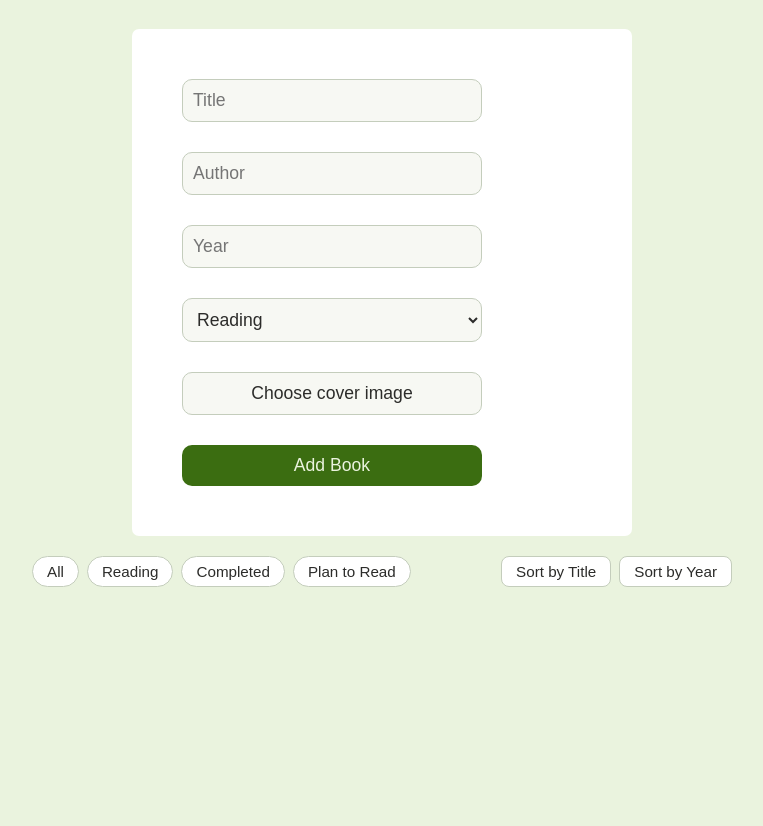
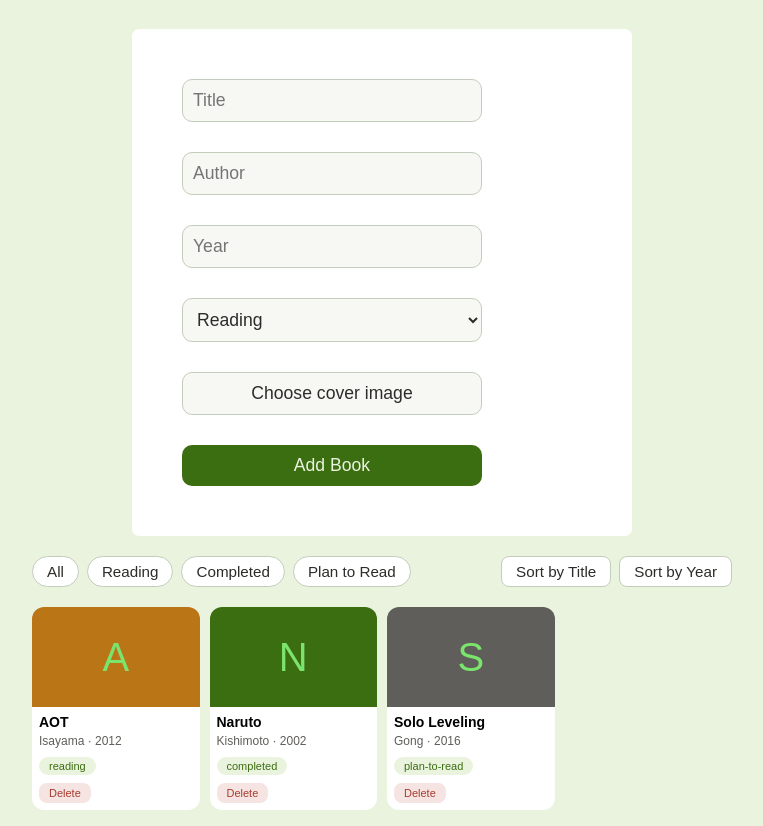
Before and after one commit to Dhruv0x01/javascript-fundamentals, a plain HTML site: page projects/library-book-tracker/index.html in a window 1280 px wide. Shown: the part 116-942 px from the top of the page, without its empty margins (258-1021 px from the left). Before the commit the page ends 800 px from the top, so only its background shows below. Drawn offline with Linux system fonts and the light colour scheme.

Commit message:
feat: add core JS logic for manga tracker
- Add Book class with auto-incrementing id
- Implement addBook/removeBook (filter-based removal)
- Build renderBooks() to dynamically generate book cards
- Wire form submission to create books and reset inputs
- Add per-card delete buttons using closures
- Wire filter buttons (all/reading/completed/plan-to-read)
  with active state toggling

```diff
--- a/projects/library-book-tracker/script.js
+++ b/projects/library-book-tracker/script.js
@@ -1,26 +1,140 @@
+const bookListEl = document.getElementById("bookList");
+
 class Book{
     constructor(title, author, year, status, coverImage){
+        this.id = nextId;
         this.title = title;
         this.author = author;
         this.year = year;
         this.status = status;
         this.coverImage = coverImage;
+        nextId++;
     }
 }
 
 let books = [];
+let nextId = 1;
+let currentFilter = 'all';
+
+const statusColors = {
+    'reading': '#BA7517',
+    'completed': '#3B6D11',
+    'plan-to-read': '#5F5E5A'
+}
+
 
 function addBook(title, author, year, status, coverImage){
     const obj = new Book(title, author, year, status, coverImage);
     books.push(obj);
 }
 
-addBook("AOT", "Isayama", 2012, "completed");
-addBook("Naruto", "idk", 2000, "plan-to-read");
-addBook("Bleach", "idek", 2003, "reading");
-
-function removeBook(){
-
+function removeBook(id){
+    books = books.filter((book) => book.id !== id); // Return only those whose id is not the same as id sent for removal
 }
 
+
+/* The card building stuff from html that we recreated in js in renderBooks()
+<li class="book-card">
+  <div class="book-cover" style="background-color: ...">OP</div>
+  <div class="book-info">
+    <p class="book-title">One Piece</p>
+    <p class="book-meta">Oda · 1997</p>
+    <span class="status-badge">Completed</span>
+  </div>
+</li>
+*/
+function renderBooks(){
+    bookListEl.innerHTML = ''; // So old stuff is not repeated
+
+    const booksToShow = currentFilter === 'all'? books: books.filter((book) => book.status === currentFilter);
+
+    booksToShow.forEach((book) => {
+        const li = document.createElement('li');
+        li.className = 'book-card';
+
+        const cover = document.createElement('div');
+        cover.className = 'book-cover';
+        cover.textContent = book.title[0];
+        cover.style.backgroundColor = statusColors[book.status];
+
+        const info = document.createElement('div');
+        info.className = 'book-info';
+
+        const title = document.createElement('p');
+        title.className = 'book-title';
+        title.textContent = book.title;
+
+        const meta = document.createElement('p');
+        meta.className = 'book-meta';
+        meta.textContent = `${book.author} · ${book.year}`;
+
+        const status = document.createElement('span');
+        status.className = 'status-badge';
+        status.textContent = book.status;
+
+        const deleteBtn = document.createElement('button');
+        deleteBtn.className = 'delete-btn';
+        deleteBtn.textContent = 'Delete';
+        deleteBtn.addEventListener('click', () => {
+            removeBook(book.id);
+            renderBooks();
+        })
+
+        li.appendChild(cover);
+        li.appendChild(info);
+        bookListEl.appendChild(li);
+
+        info.appendChild(title);
+        info.appendChild(meta);
+        info.appendChild(status);
+        info.appendChild(deleteBtn);
+    });
+}
+
+const bookForm = document.getElementById('bookForm');
+//a <form> submitting reloads/navigates the page by default;
+//event.preventDefault(), called inside your event handler, tells the browser: "don't do that automatic built-in thing this time — I'm handling it myself.
+
+// Through addEventListener(eventType, callbackFunction) you tell an element "run this function whenever a specific event happens to you"
+// eventType = 'click', 'submit', 'keydown', 'mouseover' etc
+
+bookForm.addEventListener('submit', (event) => {
+    event.preventDefault();
+
+    // Read values from each input here
+    const title = document.getElementById('titleInput').value;
+    const author = document.getElementById('authorInput').value;
+    const year = Number(document.getElementById('yearInput').value);
+    const status = document.getElementById('statusInput').value;
+
+    addBook(title, author, year, status);
+    renderBooks();
+    bookForm.reset();
+})
+
+const filterBtn = document.querySelectorAll('.filter-controls button');
+
+filterBtn.forEach((button) => {
+    button.addEventListener('click', () => {
+        currentFilter = button.dataset.filter;
+
+        filterBtn.forEach((btn) => btn.classList.remove('active')); // Think of it as: "whatever was previously marked active, un-mark it, unconditionally."
+        button.classList.add('active'); // add .active onto just the one that was clicked
+        // Your JS (classList.add('active')) and your CSS (.filter-controls button.active) are two completely separate files,
+        // written at two completely separate times — but they're linked by this one shared string, "active"
+        renderBooks();
+    });
+});
+
+
+addBook("AOT", "Isayama", 2012, "reading");
+renderBooks();
+addBook("Naruto", "Kishimoto", 2002, "completed");
+renderBooks();
+addBook("Solo Leveling", "Gong", 2016, "plan-to-read");
+renderBooks();
+
+
+
+
 console.log(books);
--- a/projects/library-book-tracker/style.css
+++ b/projects/library-book-tracker/style.css
@@ -143,3 +143,19 @@ body{
     font-size: 0.9em;
     margin: 10px 0;
 }
+.delete-btn {
+    display: block;
+    margin-top: 8px;
+    padding: 4px 10px;
+    border: none;
+    border-radius: 8px;
+    background-color: #F5E4E1;
+    color: #A83B2E;
+    font-size: 11px;
+    cursor: pointer;
+}
+
+.delete-btn:hover {
+    background-color: #E8A79E;
+    color: #6E1F15;
+}
```
